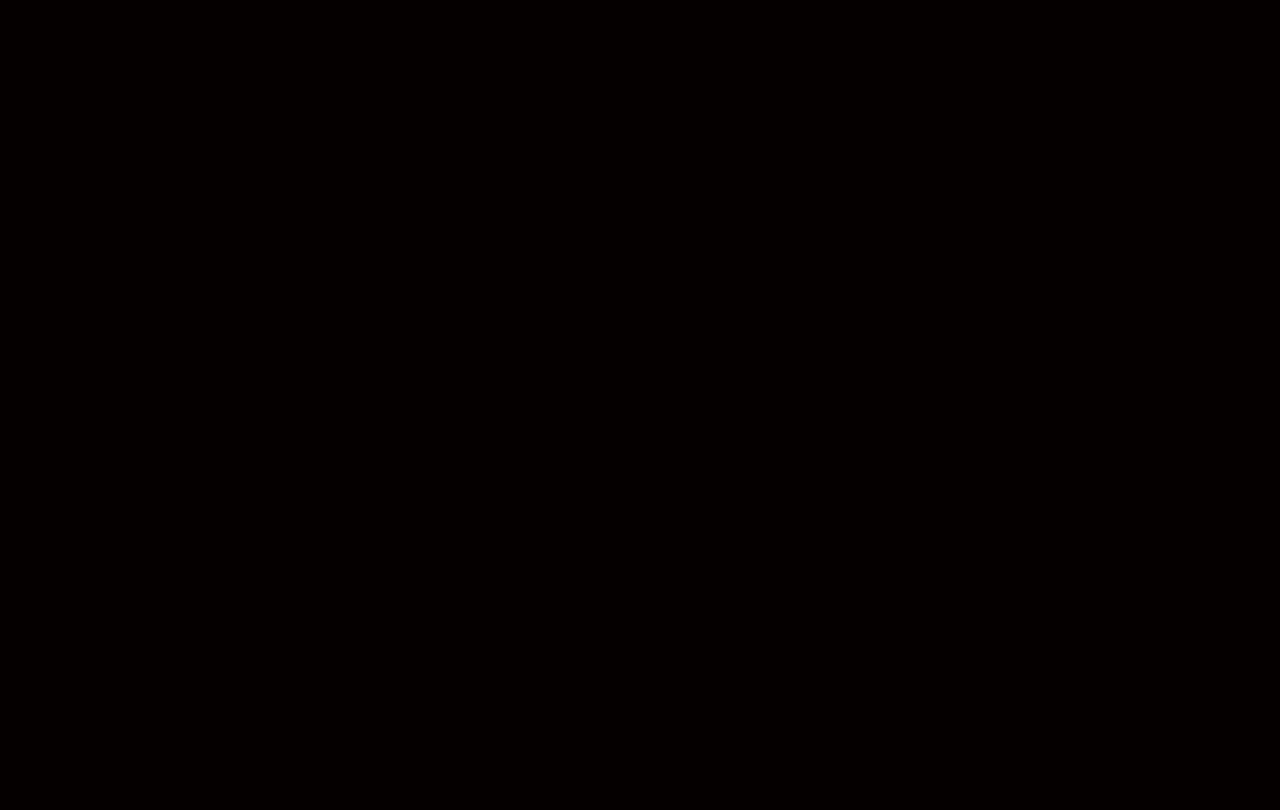
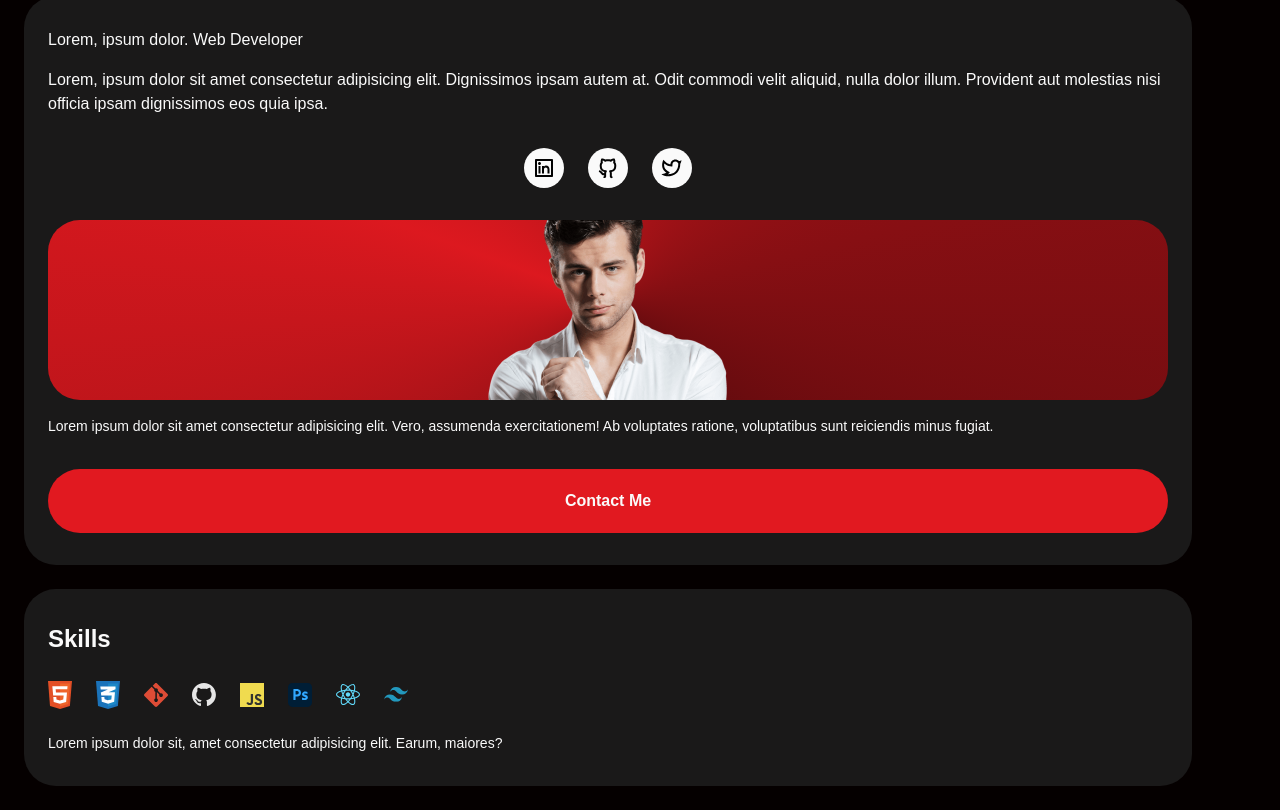
Before and after one commit to jayed-islam/jeyed-portfolio, a Next.js app: page / in a window 1280 px wide. Shown: the part 950-1760 px from the top of the page. Before the commit the page ends 970 px from the top, so only its background shows below. Built offline with nearby package versions, Linux system fonts and the light colour scheme; no server answers.

Commit message:
updated|

```diff
--- a/src/app/globals.css
+++ b/src/app/globals.css
@@ -230,7 +230,9 @@ img {
   padding: 0.75rem 0;
 }
 /*===== INFO =====*/
-.info {
+.info,
+.about,
+.skills {
   background-color: var(--container-color);
   padding: 2rem 1.5rem;
   border-radius: 2rem;
@@ -280,8 +282,84 @@ img {
 
 /*===== ABOUT =====*/
 
+.about__name {
+  font-size: var(--normal-font-size);
+  font-weight: var(--font-regular);
+  margin-bottom: 1rem;
+}
+
+.about__social {
+  display: flex;
+  justify-content: center;
+  column-gap: 1.5rem;
+  margin-block: 2rem;
+}
+
+.about__link {
+  width: 2.5rem;
+  height: 2.5rem;
+  background-color: var(--white-color);
+  color: var(--black-color);
+  font-size: 1.5rem;
+  border-radius: 50%;
+  display: grid;
+  place-items: center;
+  transition: background-color 0.4s color 0.4s;
+}
+
+.about__link:hover {
+  background-color: var(--first-color);
+  color: var(--white-color);
+}
+
+.about__image {
+  background: var(--conic-gradient);
+  height: 180px;
+  border-radius: 2rem;
+  display: grid;
+  overflow: hidden;
+}
+
+.about__img {
+  width: 250px;
+  justify-self: center;
+  transform: translateY(-2.5rem);
+}
+
+.about__note {
+  font-size: var(--small-font-size);
+  margin-block: 1rem 2rem;
+}
+
+.about .button {
+  width: 100%;
+}
 /*===== SKILLS =====*/
 
+.skills__title {
+  font-size: var(--h2-font-size);
+}
+
+.skills__item {
+  width: 1.5rem;
+  transition: transform 0.4s;
+}
+
+.skills__item:hover {
+  transform: translateY(-0.25rem);
+}
+
+.skills__items {
+  display: flex;
+  flex-wrap: wrap;
+  align-items: center;
+  gap: 1.5rem;
+  margin-block: 1.5rem;
+}
+
+.skills__description {
+  font-size: var(--small-font-size);
+}
 /*=============== BUTTON ===============*/
 
 .button {
--- a/src/sections/home/home-hero-view.tsx
+++ b/src/sections/home/home-hero-view.tsx
@@ -2,11 +2,14 @@ import Link from "next/link";
 import React from "react";
 import homeProfile from "../../../public/assets/img/home-perfil.png";
 import Image from "next/image";
+import {
+  RiGithubLine,
+  RiLinkedinBoxLine,
+  RiTwitterLine,
+} from "@remixicon/react";
 
 const HomeHeroView = () => {
   return (
-    <main className="main">
-      {/* home */}
     <section className="home section" id="home">
       <div className="home__container container grid">
         {/* profile */}
@@ -43,23 +46,115 @@ const HomeHeroView = () => {
           </div>
           <div className="info__image">
             <img
-                src="assets/img/about-prefil.on"
+              src="assets/img/about-perfil.png"
               alt=""
               className="info__img"
             />
           </div>
           <p className="info__description">
-              Lorem ipsum dolor sit amet consectetur adipisicing elit. Quasi,
-              eos?
+            Lorem ipsum dolor sit amet consectetur adipisicing elit. Quasi, eos?
           </p>
 
           <Link href="#" target="_blank" className="button button__black">
             Download Cv
           </Link>
         </div>
+
+        {/* about */}
+        <div className="about">
+          <h3 className="about__name">Lorem, ipsum dolor. Web Developer</h3>
+          <p className="about__description">
+            Lorem, ipsum dolor sit amet consectetur adipisicing elit.
+            Dignissimos ipsam autem at. Odit commodi velit aliquid, nulla dolor
+            illum. Provident aut molestias nisi officia ipsam dignissimos eos
+            quia ipsa.
+          </p>
+
+          <div className="about__social">
+            <Link href="*" target="_blank" className="about__link">
+              <RiLinkedinBoxLine />
+            </Link>
+            <Link href="*" target="_blank" className="about__link">
+              <RiGithubLine />
+            </Link>
+            <Link href="*" target="_blank" className="about__link">
+              <RiTwitterLine />
+            </Link>
+          </div>
+
+          <div className="about__image">
+            <img
+              src="assets/img/about-perfil.png"
+              alt=""
+              className="about__img"
+            />
+          </div>
+
+          <p className="about__note">
+            Lorem ipsum dolor sit amet consectetur adipisicing elit. Vero,
+            assumenda exercitationem! Ab voluptates ratione, voluptatibus sunt
+            reiciendis minus fugiat.
+          </p>
+
+          <Link className="button" href="#contact">
+            Contact Me
+          </Link>
+        </div>
+
+        {/* slikks */}
+
+        <div className="skills">
+          <h2 className="skills__title">Skills</h2>
+          <div className="skills__items">
+            <img
+              src="assets/img/skills-html.svg"
+              alt=""
+              className="skills__item"
+            />
+            <img
+              src="assets/img/skills-css.svg"
+              alt=""
+              className="skills__item"
+            />
+            <img
+              src="assets/img/skills-git.svg"
+              alt=""
+              className="skills__item"
+            />
+            <img
+              src="assets/img/skills-github.svg"
+              alt=""
+              className="skills__item"
+            />
+            <img
+              src="assets/img/skills-javascript.svg"
+              alt=""
+              className="skills__item"
+            />
+            <img
+              src="assets/img/skills-photoshop.svg"
+              alt=""
+              className="skills__item"
+            />
+            <img
+              src="assets/img/skills-react.svg"
+              alt=""
+              className="skills__item"
+            />
+            <img
+              src="assets/img/skills-tailwind-css.svg"
+              alt=""
+              className="skills__item"
+            />
+          </div>
+
+          <p className="skills__description">
+            Lorem ipsum dolor sit, amet consectetur adipisicing elit. Earum,
+            maiores?
+          </p>
+        </div>
       </div>
     </section>
-    </main>
   );
 };
 
--- a/src/sections/home/home-projects-view.tsx
+++ b/src/sections/home/home-projects-view.tsx
@@ -1,9 +1,55 @@
+import { RiLink } from "@remixicon/react";
+import Link from "next/link";
 import React from "react";
 
 const HomeProjectsView = () => {
   return (
     <section className="projects section" id="projects">
-      <div className="home__container container grid"></div>
+      <h2 className="section__title">RECENT PROJECT</h2>
+
+      <div className="projects__container container grid">
+        <article className="projects__card">
+          <Link href="" className="projects__image" target="_blank">
+            <img
+              src="assets/img/projects-1.jpg"
+              alt=""
+              className="projects__img"
+            />
+          </Link>
+
+          <div className="projects__data">
+            <h3 className="projects__name"></h3>
+            <p className="projects__description">
+              Lorem ipsum dolor sit amet consectetur adipisicing elit. Dolor
+              tenetur officiis beatae dolore natus odit illum nihil eligendi
+              expedita rerum.
+            </p>
+
+            <div className="projects__skills">
+              <img
+                src="assets/img/skills-react.svg"
+                alt=""
+                className="projects__skill"
+              />
+              <img
+                src="assets/img/skills-javascript.svg"
+                alt=""
+                className="projects__skill"
+              />
+              <img
+                src="assets/img/skills-github.svg"
+                alt=""
+                className="projects__skill"
+              />
+            </div>
+
+            <Link href="#" className="projects__button">
+              <RiLink />
+              <span>Visit Project</span>
+            </Link>
+          </div>
+        </article>
+      </div>
     </section>
   );
 };
--- a/src/sections/home/view/home-page-view.tsx
+++ b/src/sections/home/view/home-page-view.tsx
@@ -1,11 +1,13 @@
 import React from "react";
 import HomeHeroView from "../home-hero-view";
+import HomeProjectsView from "../home-projects-view";
 
 const HomePageView = () => {
   return (
-    <div>
+    <main className="main">
       <HomeHeroView />
-    </div>
+      <HomeProjectsView />
+    </main>
   );
 };
 
```
Lines whose indentation alone changed are shown as unchanged.
